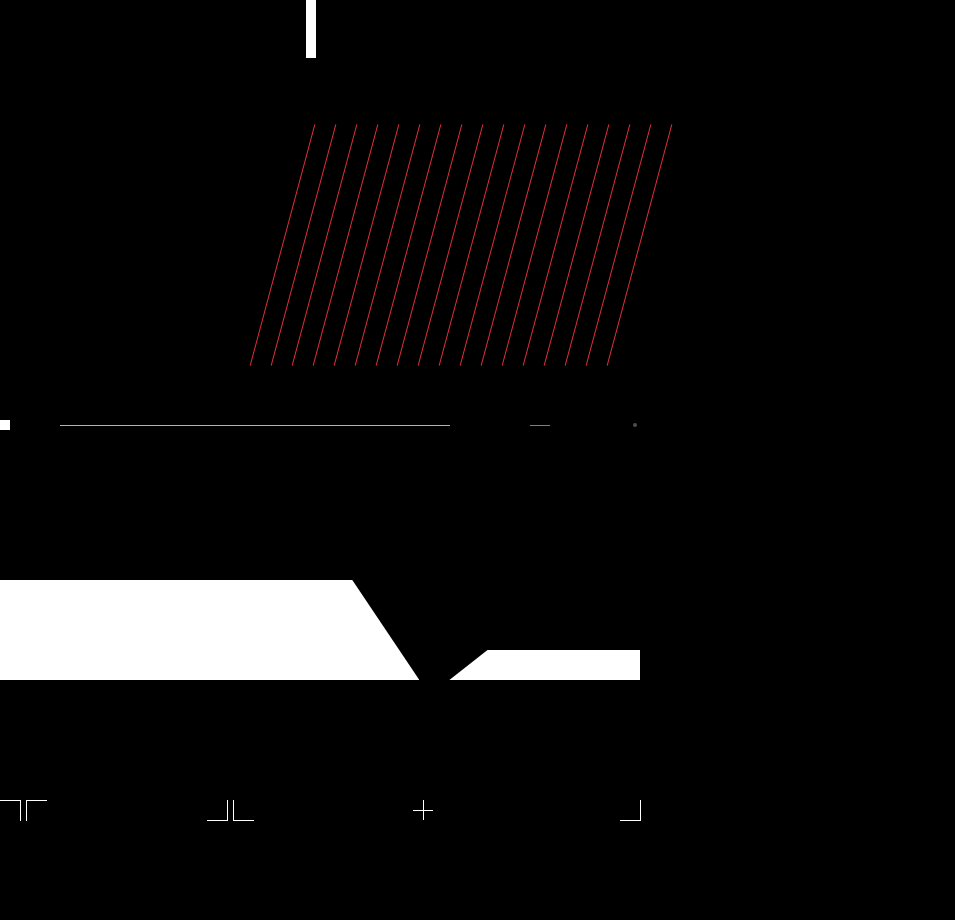
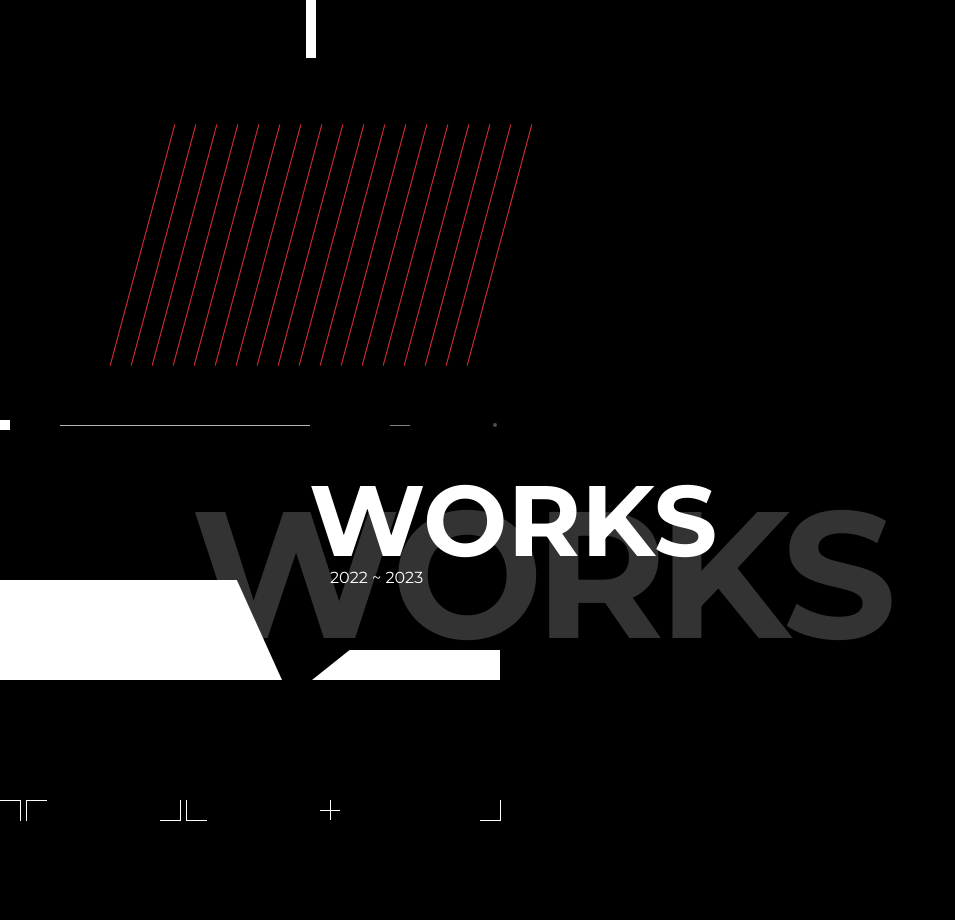
Before and after one commit to fe2oz/my_por, a plain HTML site: page index.html in a window 1280 px wide. Shown: the part 1980-2900 px from the top of the page, without its empty margins (0-955 px from the left). Drawn offline with nearby package versions, Linux system fonts and the light colour scheme.

Commit message:
2023.03.19_16:39

```diff
--- a/index.html
+++ b/index.html
@@ -207,10 +207,25 @@
                             <span></span><span></span>
                         </div>
                         <div class="sec">
-                            <span></span>
-                            <span></span>
-                            <span></span>
-                            <span></span>
+                            <div>
+                                <span></span>
+                                <span></span>
+                                <span></span>
+                                <span></span>
+                            </div>
+                            <div>
+                                <p>
+                                    works
+                                    <span>2022 ~ 2023</span>
+                                </p>
+                                <p>
+                                    <span data-mtext="w">w</span>
+                                    <span data-mtext="o">o</span>
+                                    <span data-mtext="r">r</span>
+                                    <span data-mtext="k">k</span>
+                                    <span data-mtext="s">s</span>
+                                </p>
+                            </div>
                         </div>
                     </div>
                     <div class="mid">
--- a/scss/style.scss
+++ b/scss/style.scss
@@ -186,17 +186,31 @@ header{width:100%; position:fixed; top:0; left:0; z-index:99; padding:30px 0;
         .line-wrap{width:100%; height:100%; display:flex; position:absolute;
             span{display:block;}
             & > div{flex:1;}
-            .left{display:flex; flex-flow:column; justify-content:space-between;
+            .left{flex:0.6; display:flex; flex-flow:column; justify-content:space-between;
                 .top{
                     .fir{width:500px; height:250px; display:flex; justify-content:flex-end; gap:20px; margin:0 auto; margin-right:0; margin-bottom:50px;
                         span{width:1px; height:100%; transform:rotate(15deg); background:$point}
                     }
-                    .sec{display:flex; align-items:center;
-                        span{
-                            &:first-child{width:10px; height:10px; background:#fff;}
-                            &:nth-child(2){width:calc(100% - 250px); height:1px; margin:0 80px 0 50px; background:rgba(255,255,255, .7);}
-                            &:nth-child(3){width:20px; height:1px; background:rgba(255,255,255, .5)}
-                            &:last-child{width:4px; height:4px; margin:0 0 0 83px; background:rgba(255,255,255, .3); border-radius:50%;}
+                    .sec{display:flex; flex-flow:column; align-items:center; position:relative;
+                        & > div{width:100%;}
+                        & > div:first-child{display:flex; align-items:center;
+                            span{
+                                &:first-child{width:10px; height:10px; background:#fff;}
+                                &:nth-child(2){width:calc(100% - 250px); height:1px; margin:0 80px 0 50px; background:rgba(255,255,255, .7);}
+                                &:nth-child(3){width:20px; height:1px; background:rgba(255,255,255, .5)}
+                                &:last-child{width:4px; height:4px; margin:0 0 0 83px; background:rgba(255,255,255, .3); border-radius:50%;}
+                            }
+                        }
+                        & > div:last-child{line-height:1; display:flex; position:absolute; top:64px; right:-191px; text-transform:uppercase;
+                            p{font-family:$mont; font-weight:bold;
+                                &:first-child{margin:-14px 0 0 118px; font-size:100px; color:#fff;
+                                    span{margin:0 0 0 21px; font-size:16px; font-weight:400;}
+                                }
+                                &:last-child{display:flex; position:absolute;
+                                    span{position:relative; font-size:180px; color:rgba(255,255,255, .2); letter-spacing:-9px;}
+                                }
+                            }
+
                         }
                     }
                 }
```
Also changed, not shown: css/style.css.
